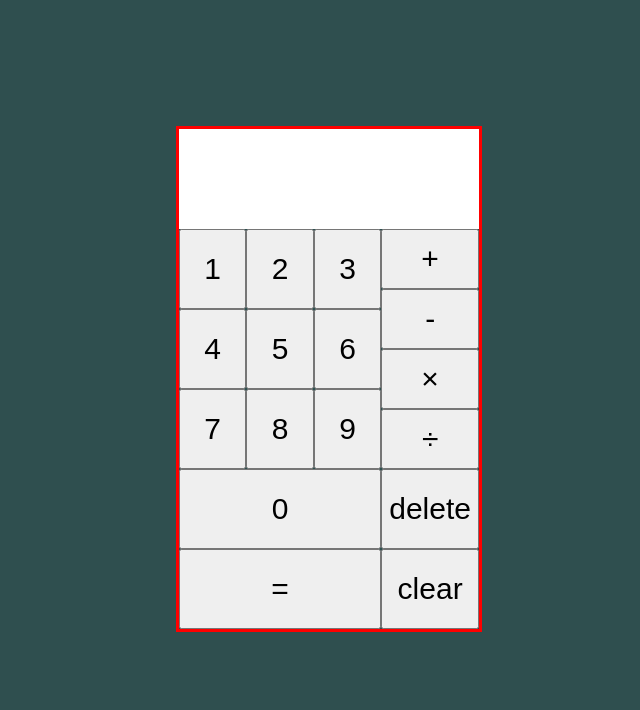
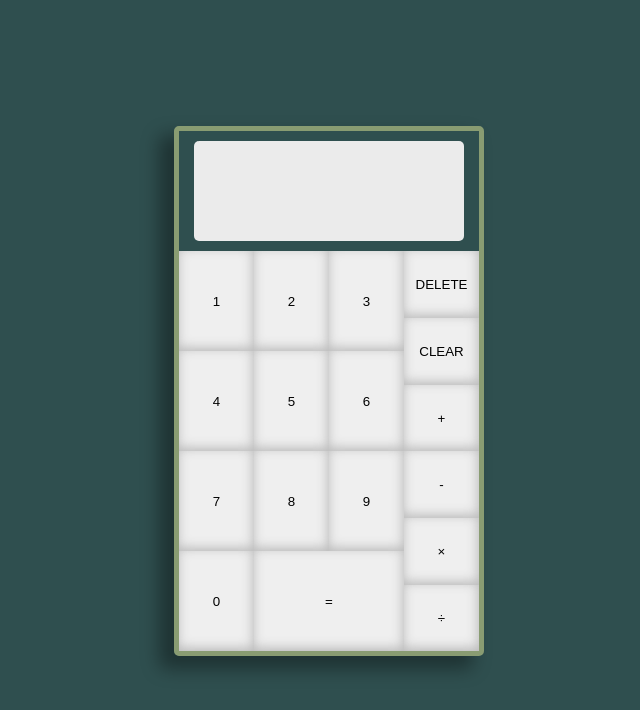
Before and after one commit to GilenW/Calculator, a plain HTML site: page index.html in a window 1280 px wide. Shown: the whole page, without its empty margins (311-951 px from the left). Drawn offline with Linux system fonts and the light colour scheme; a web font is replaced by a local one.

Commit message:
css almost done

```diff
--- a/index.html
+++ b/index.html
@@ -23,19 +23,18 @@
           <button class="digit 7">7</button>
           <button class="digit 8">8</button>
           <button class="digit 9">9</button>
-          <button class="digit 0">0</button>
+          <button class="digit zero">0</button>
           <button class="operators equal">=</button>
 
 
         </div>
         <div class="container3">
+          <button class="delete">DELETE</button>
+          <button class="clear">CLEAR</button>
           <button class="operators add">+</button>
           <button class="operators subtract">-</button>
           <button class="operators multiply">×</button>
           <button class="operators division">÷</button>
-          <button class="delete">delete</button>
-          <button class="clear">clear</button>
-
         </div>
       </div>
 
--- a/styles.css
+++ b/styles.css
@@ -9,73 +9,72 @@ body{
     flex-wrap: nowrap;
     flex-direction: column;
     align-items: center;
-    border: red solid ;
     width: 300px;
+    border: solid 5px rgb(137, 156, 114);
+    border-radius: 5px;
+    box-shadow: -13px 11px 18px 2px #0000005c;
 }
 
 .display{
-    background-color: white;
-    width: 100%;
+    background-color: rgb(235, 235, 235);
+    width: 90%;
     height: 100px;
-    font-size: 100px;
+    font-size: 50px;
+    border-radius: 5px;
+    margin: 10px;
 }
 
 .container4{
-    display: flex;
-
-    flex-direction: row;
+    display: grid;
+    grid-template-columns: 3fr 1fr ;
     width: 100%;
     height: 400px;
-
-    /* border: rgb(5, 249, 18) solid ; */
-}
-
-.container2{
-    display: flex;
-    flex-wrap: wrap;
-    /* border: red solid ; */
-    width: 70%;
 
 
 }
 
-.container3{
-    display: flex;
-    /* border: rgb(149, 0, 255) solid ; */
-
-    flex-grow: 1;
-    flex-direction: column;
-    align-items: center;
-}
+.container2{
+    /* display: flex;
+    flex-wrap: wrap; */
+    display: grid;
+    grid-template-columns: repeat(3,1fr);
 
 
-.digit {
-    width: 30%;
-    flex-grow: 1;
+
 }
 
 .equal{
-    flex-grow: 1;
-    width: 50%;
+    grid-column: span 2;
+}
+
+.container3{
+    display: grid;
+    grid-template-columns: repeat(1,1fr);
 
 }
 
 
-.operators {
-    flex-grow: 1;
-    width: 100%;
-}
-.clear{
-    width: 100%;
-    flex-grow: 2;
-}
-.delete{
-    width: 100%;
-    flex-grow: 2;
+button{
+    border: none;
+    box-shadow: inset -1px -3px 12px 0px #b8b8b8;
 }
 
+button:active{
+    background-color: #e4e4ff;
+    box-shadow: inset 0px -1px 13px 0px #728abebf;
+}
 
+.delete:active{
+    background-color: #f89f9f;
+}
+.clear:active{
+    background-color: rgb(252, 252, 166);
+}
 
-button{
-    font-size: 30px;
+.operators:active{
+    background-color: rgb(151, 225, 225);
 }
+
+.equal:active{
+    background-color:rgb(137, 156, 114);
+}
```
